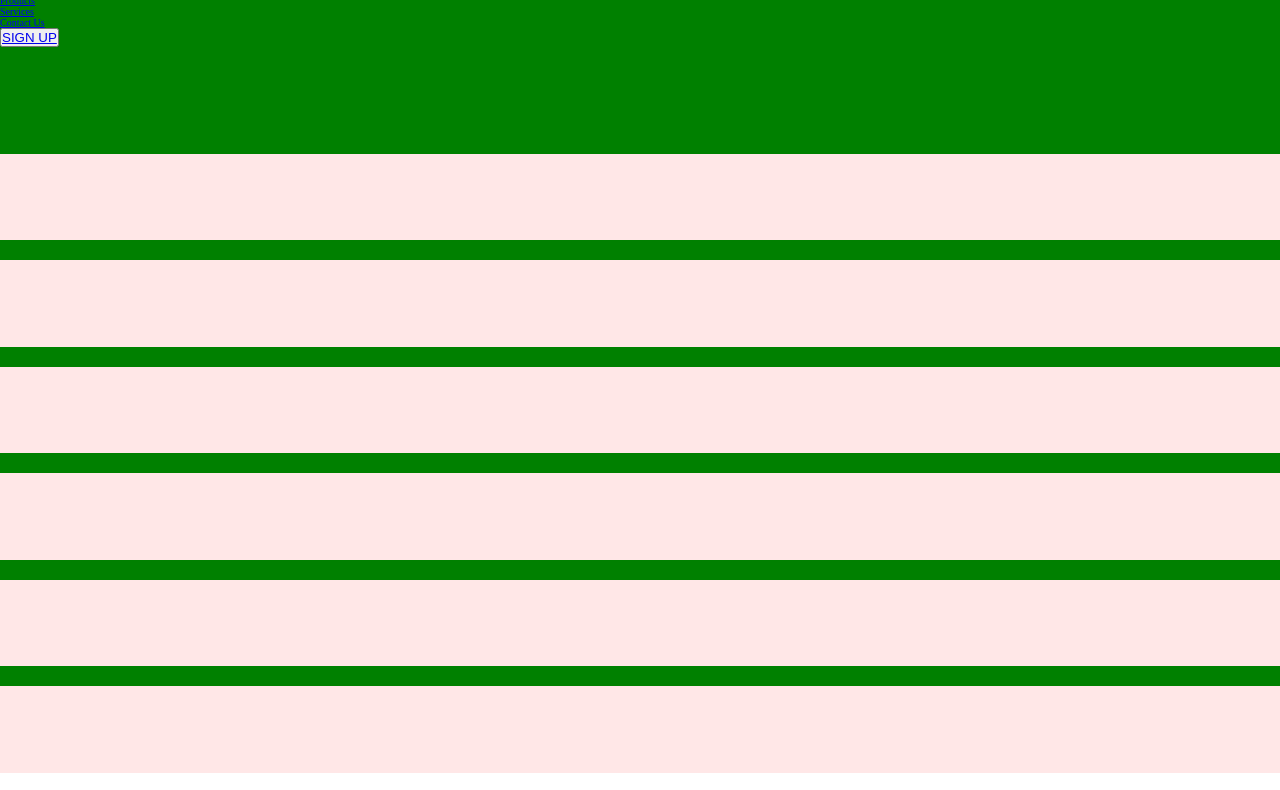
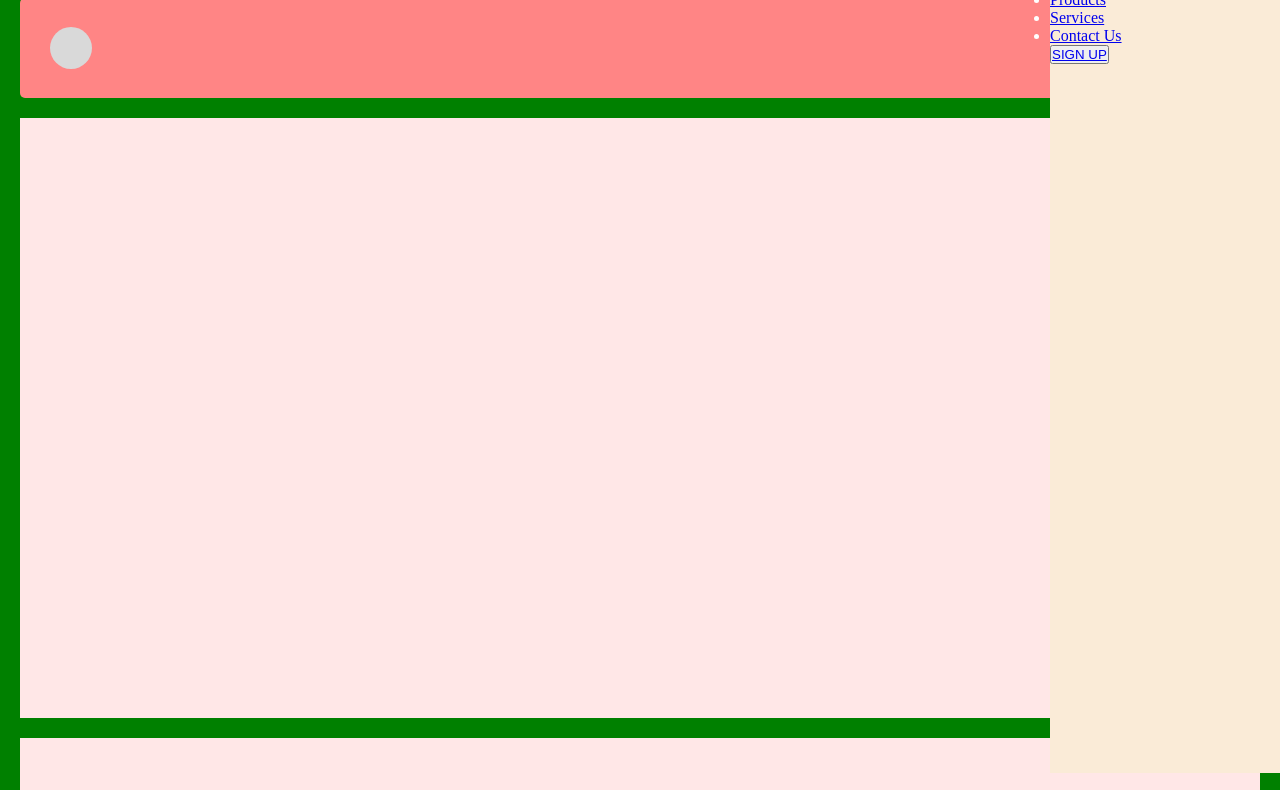
Before and after one commit to lanamae/responsive-web-practice, a plain HTML site: page index.html in a window 1280 px wide. Shown: the part 27-817 px from the top of the page. Drawn offline with Linux system fonts and the light colour scheme.

Commit message:
Modify style.css, index html and added script file

```diff
--- a/index.html
+++ b/index.html
@@ -9,8 +9,12 @@
 <body>
     <div class="main">
 
-        <nav>
-            <div class="logo">Logo</div>
+        <div class="nav">
+            <div class="logo"></div>
+
+
+
+            <div class="navlinks">
                 <ul>
                     <li><a href="#about">About</a></li>
                     <li><a href="#products">Products</a></li>
@@ -19,7 +23,18 @@
                 </ul>
 
                 <button><a href="#signup">SIGN UP</a></button>
-        </nav>
+
+            </div>
+
+
+            <div class="hamburger-menu" onclick=menuShow()>
+                <span></span>
+                <span></span>
+                <span></span>
+            </div>
+
+
+        </div>
 
 
         <!--HERO SECTION  -->
@@ -37,5 +52,10 @@
 
         </footer>
     </div>
+
+
+
+
+<script src="./scripts/index.js"></script>
 </body>
-</html>
+</html
--- /dev/null
+++ b/scripts/index.js
@@ -0,0 +1,6 @@
+navlinks = document.querySelector('.navlinks')
+hamburgerMenu = document.querySelector('.hamburger-menu')
+
+const menuShow = () =>{
+    navlinks.classList.add('show')
+}
--- a/style.scss
+++ b/style.scss
@@ -6,59 +6,120 @@
 
 .main {
   width: 100%;
-  height: 100vh;
+  height: auto;
   background: #000;
+
   display: grid;
   grid-template-areas: "nav", "hero-section", "about", "porducts", "services",
     "contact", "footer";
   gap: 20px;
-  font-size: 10px;
+
+  font-size: 16px;
+  padding: 25px 20px 25px 20px;
 
   .nav {
     grid-area: "nav";
     width: 100%;
-    height: 55px;
+    height: 100px;
     font-size: 1em;
+    background: #ff8585;
+    color: #fff;
+    border-radius: 5px;
+    padding: 10px 30px 10px 30px;
+
+    display: flex;
+    justify-content: space-between;
+    align-items: center;
+
+    .logo {
+      width: 42px;
+      height: 42px;
+      background: #d9d9d9;
+      border-radius: 100%;
+      // display: flex;
+      // place-items: center;
+    }
+
+    .navlinks.show {
+      width: 100vw;
+      height: 100vh;
+      background-color: antiquewhite;
+
+      position: fixed;
+      top: 0px;
+      margin-left: 0px;
+      transition: margin 1500ms ease-in;
+    }
+
+    .navlinks {
+      width: 100vw;
+      height: 100vh;
+      background-color: antiquewhite;
+
+      position: fixed;
+      top: 0px;
+      margin-left: 1000px;
+    }
+
+    .hamburger-menu {
+      width: 55px;
+      height: 37px;
+
+      cursor: pointer;
+
+      span {
+        content: "";
+        width: 100%;
+        height: 6px;
+        background: #666666;
+
+        display: flex;
+        flex-direction: column;
+        margin-bottom: 4px;
+        border-radius: 5px;
+      }
+    }
   }
+
   .hero-section {
     grid-area: "hero-section";
+    height: 600px;
     width: 100%;
-    height: auto;
     background: #ffe7e7;
   }
 
   .about {
     grid-area: "about";
+    height: 1157px;
     width: 100%;
-    height: auto;
     background: #ffe7e7;
   }
 
   .products {
     grid-area: "products";
+    height: 553px;
     width: 100%;
-    height: auto;
     background: #ffe7e7;
   }
 
   .services {
     grid-area: "services";
+    height: 681px;
     width: 100%;
-    height: auto;
     background: #ffe7e7;
   }
 
   .contact {
     grid-area: "contact";
+    height: 1061px;
     width: 100%;
-    height: auto;
     background: #ffe7e7;
   }
 
   footer {
     grid-area: "footer";
+    height: 308px;
     width: 100%;
-    height: auto;
     background: #ffe7e7;
   }
 }
```
Also changed, not shown: css/style.css, 1 other file. Lines whose indentation alone changed are shown as unchanged.
